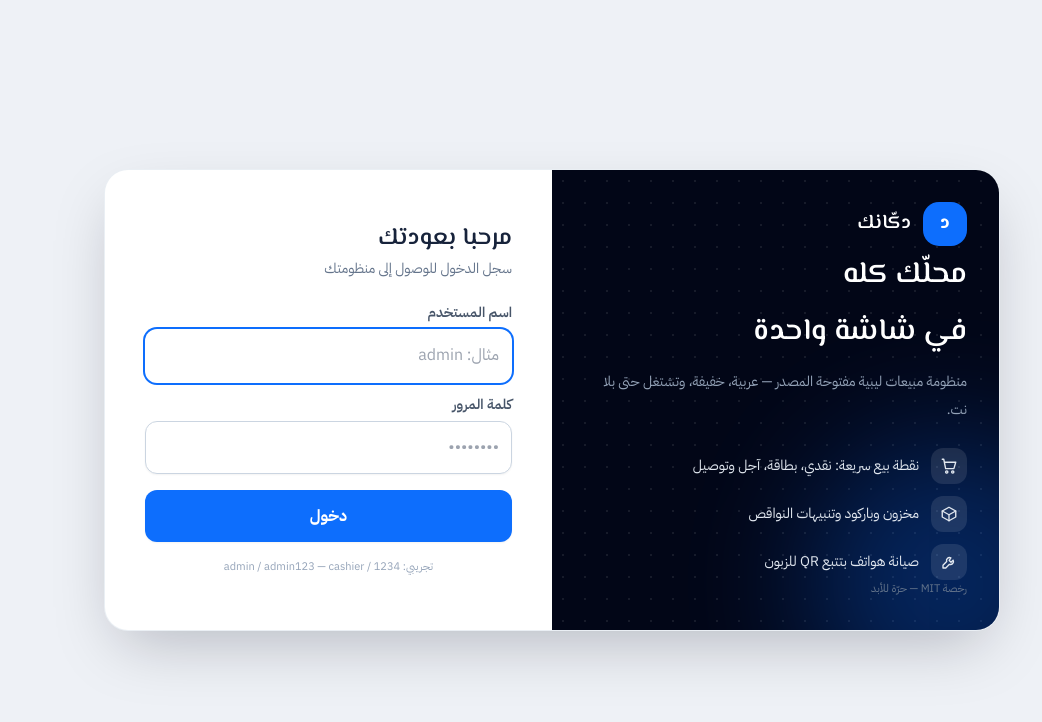
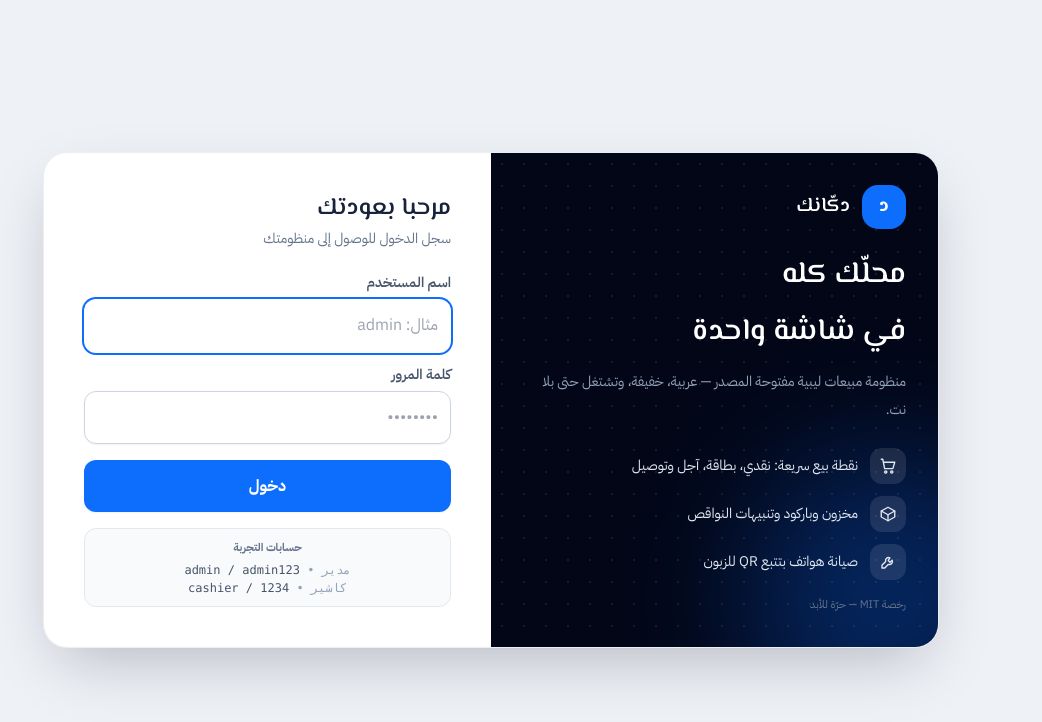
Before and after one commit to omarjson/dokkanek, a Next.js app: page /login in a window 1280 px wide. Shown: the top 722 px of the page, without its empty margins (180-1222 px from the left). Built offline with nearby package versions, Linux system fonts and the light colour scheme; no server answers; the database is empty.

Commit message:
إصلاح الدخول: عرض كامل + صندوق حسابات الديمو

```diff
--- a/app/login/LoginForm.tsx
+++ b/app/login/LoginForm.tsx
@@ -36,7 +36,7 @@ export function LoginForm() {
   }
 
   return (
-    <div className="min-h-screen bg-[#eef1f6] flex items-center justify-center p-4">
+    <div className="min-h-screen w-full bg-[#eef1f6] flex items-center justify-center p-4">
       <div className="w-full max-w-4xl grid md:grid-cols-2 bg-white rounded-3xl shadow-[0_24px_64px_-16px_rgba(2,6,23,0.25)] overflow-hidden border border-slate-200/70">
         {/* لوحة العلامة */}
         <div className="relative hidden md:flex flex-col justify-between bg-slate-950 text-white p-8 overflow-hidden">
@@ -116,9 +116,11 @@ export function LoginForm() {
             <button className={btnCls + " w-full !py-3.5 text-base"} disabled={loading}>
               {loading ? "جاري الدخول..." : "دخول"}
             </button>
-            {process.env.NODE_ENV !== "production" && (
-              <p className="text-[11px] text-slate-400 mt-4 text-center">تجريبي: admin / admin123 — cashier / 1234</p>
-            )}
+            <div className="mt-4 rounded-xl bg-slate-50 border border-slate-200 px-3 py-2.5 text-center" dir="ltr">
+              <p className="text-[11px] font-bold text-slate-500 mb-1">حسابات التجربة</p>
+              <p className="text-xs text-slate-600 font-mono">admin / admin123 <span className="text-slate-400">• مدير</span></p>
+              <p className="text-xs text-slate-600 font-mono mt-0.5">cashier / 1234 <span className="text-slate-400">• كاشير</span></p>
+            </div>
           </form>
         </div>
       </div>
--- a/app/login/page.tsx
+++ b/app/login/page.tsx
@@ -1,9 +1,5 @@
 import { LoginForm } from "./LoginForm";
 
 export default function LoginPage() {
-  return (
-    <div className="min-h-[60vh] flex items-center justify-center">
-      <LoginForm />
-    </div>
-  );
+  return <LoginForm />;
 }
```
